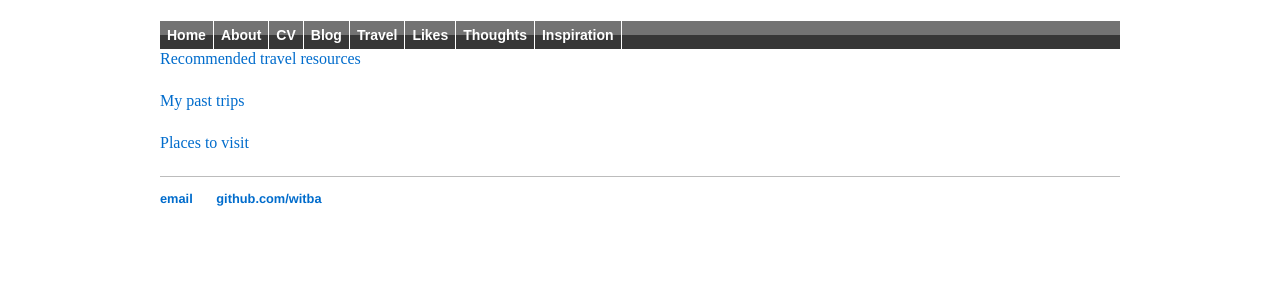
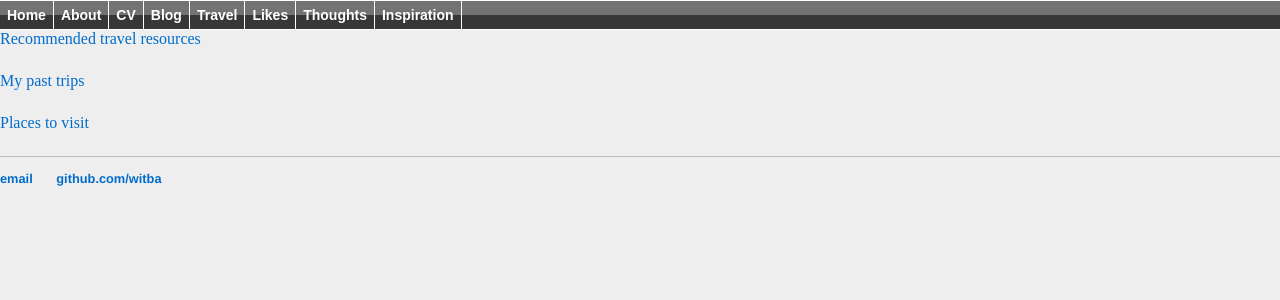
Before and after one commit to witba/witba.github.io, a Jekyll site: the page built from travel/index.html, in a window 1280 px wide. Shown: the top 300 px of the page. Built offline with Jekyll 4.4.1, drawn with Linux system fonts in a browser that asks for light colours.

Commit message:
Update main.css

```diff
--- a/css/main.css
+++ b/css/main.css
@@ -1,4 +1,6 @@
-body { margin: 20px auto; width: 75%; }
+body { margin: 0; background: #EEEEEE;}
+
+#style_container { margin: 20px auto; width: 75%; background: #FFFFFF;}
 
 a { text-decoration: none; color: #006ccc; }
 a:hover { color: #008000; text-decoration: underline; }
```
